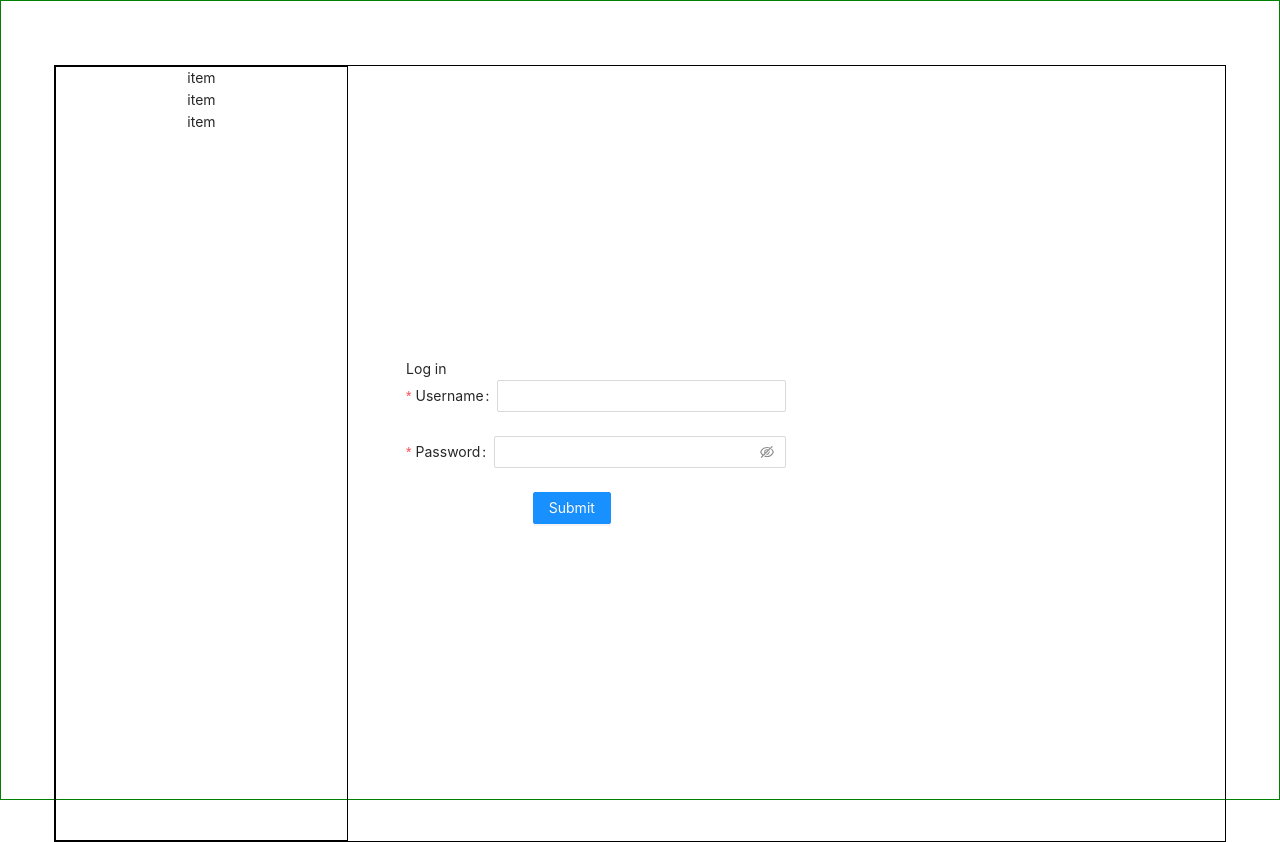
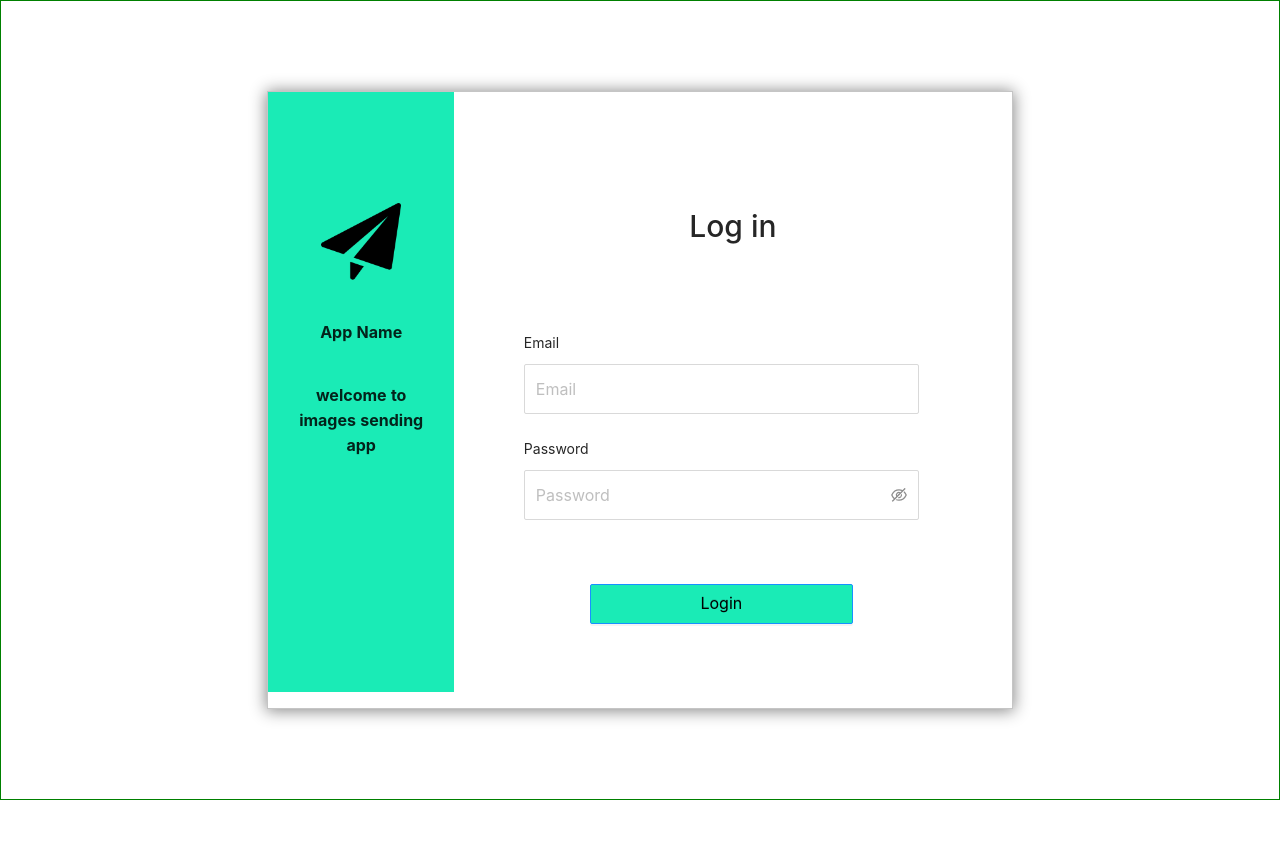
Before and after one commit to cometaRobertillo/react-test, a React (Create React App) app: page / in a window 1280 px wide. After the commit the page ends 800 px from the top, so only its background shows below. Built offline with nearby package versions, Linux system fonts and the light colour scheme.

Commit message:
Login screen without media-quieries

```diff
--- a/src/components/auth/loginForm.scss
+++ b/src/components/auth/loginForm.scss
@@ -1,3 +1,12 @@
-.test {
-    width: 50%;
+$green : #1aebb6;
+
+.btn {
+    background: $green;
+    color: black;
+    margin-top: 15%;
 }
+
+.form__input {
+    height: 50px;
+    margin-top: 10px;
+}
--- a/src/components/auth/loginForm.tsx
+++ b/src/components/auth/loginForm.tsx
@@ -1,5 +1,4 @@
 import { Button, Input } from 'antd'
-import Checkbox from 'antd/lib/checkbox/Checkbox'
 import Form from 'antd/lib/form/Form'
 import FormItem from 'antd/lib/form/FormItem'
 import React from 'react'
@@ -21,27 +20,40 @@ export const LoginForm = () => {
             onFinish={onFinish}
             onFinishFailed={onFinishFailed}
             autoComplete="off"
-            className="test"
+            className="container"
         >
+            <label>Email</label>
             <FormItem
-                label="Username"
                 name="username"
                 rules={[{ required: true, message: 'Please input your username!' }]}
             >
-                <Input />
+                <Input
+                    placeholder="Email"
+                    className="form__input"
+                    size="large"
+                />
             </FormItem>
 
+            <label>Password</label>
             <FormItem
-                label="Password"
                 name="password"
                 rules={[{ required: true, message: 'Please input your password!' }]}
             >
-                <Input.Password />
+                <Input.Password
+                    placeholder="Password"
+                    size="large"
+                    className="form__input"
+                />
             </FormItem>
 
-            <FormItem wrapperCol={{ offset: 8, span: 16 }}>
-                <Button type="primary" htmlType="submit">
-                    Submit
+            <FormItem wrapperCol={{ offset: 4, span: 16 }}>
+                <Button
+                    type="primary"
+                    htmlType="submit"
+                    size={"large"}
+                    block className="btn"
+                >
+                    Login
                 </Button>
             </FormItem>
         </Form>
--- a/src/pages/login.scss
+++ b/src/pages/login.scss
@@ -1,14 +1,53 @@
-.item {
+$green : #1aebb6;
+
+.border {
     border: 1px solid black;
 }
 
+.border-shadow {
+    border: 1px solid #c5c5c5;
+    box-shadow: 0px 1px 15px 1px #888888;
+}
+.form__container {
+    margin-top: 7%;
+}
+
+
+.form__title {
+    margin-top:15%;
+    padding: 5%;
+    font-size: 20px;
+}
+
+.info__container {
+    height: 75vh;
+    background: $green;
+
+}
+
+.info__layout {
+    margin: 20% 0% 20%;
+    padding: 20% 0% 20%;
+    height: 90%;
+}
+
+
+.item {
+    margin: 20% 10% 20% 10%;
+    text-align: center;
+    font-size: 16px;
+    font-weight: bold;
+}
+
 .main__content {
-    padding-top: 5%;
-    padding-bottom: 5%;
+    padding-top: 7%;
+    padding-bottom: 7%;
     height: 100vh;
     border: 1px solid green;
 }
 
-.form__login {
-    padding: 25% 5%;
+
+
+.test {
+    height: 70vh;
 }
--- a/src/pages/login.tsx
+++ b/src/pages/login.tsx
@@ -1,10 +1,7 @@
-import { Button, Col, Divider, Input, Row } from 'antd';
-import Checkbox from 'antd/lib/checkbox/Checkbox';
-import Form from 'antd/lib/form/Form';
-import FormItem from 'antd/lib/form/FormItem';
+import { Col, Row } from 'antd';
 import React from 'react';
 import './login.scss';
-import {LoginForm} from './../components/auth/loginForm';
+import { LoginForm } from './../components/auth/loginForm';
 
 export const Login = () => {
 
@@ -12,20 +9,44 @@ export const Login = () => {
         <>
             <div >
                 <Row className="main__content">
-                    <Col span={22} offset={1} className="item">
-                        <Row>
-                            <Col span={6} className="item">
-                                <Row justify="center">item</Row>
-                                <Row justify="center">item</Row>
-                                <Row justify="center">item</Row>
+                    <Col span={14} offset={5} className="border-shadow">
+                        <Row justify="space-between">
+                            <Col span={6} className="info__container">
+                                <div className="info__layout">
+                                    <Row justify="center" className="item">
+                                        <img
+                                            src="./assets/paper-plane.png"
+                                            width="80"
+                                            height="80"
+                                            alt="paper plane"
+                                        />
+                                    </Row>
+                                    <Row justify="center" className="item">App Name</Row>
+
+                                    <Row justify="center" className="item">
+                                        <p className="info--title">
+                                            welcome to images sending app
+                                        </p>
+                                    </Row>
+                                </div>
+
                             </Col>
 
-                            <Col span={18} className="form__login">
-                                <Row>
-                                    <Col>Log in</Col>
+                            <Col span={18}  className="test">
+                                <Row justify="center" className="form__title">
+                                    <Col>
+                                        <h2 >
+                                            Log in
+                                        </h2>
+                                    </Col>
                                 </Row>
 
-                                <LoginForm/>
+                                <Row>
+
+                                    <Col span={17} offset={3} className="form__container">
+                                        <LoginForm />
+                                    </Col>
+                                </Row>
                             </Col>
                         </Row>
                     </Col>
```
Also changed, not shown: public/assets/image.png (renamed from src/assets/image.png), public/assets/paper-plane.png (added).
